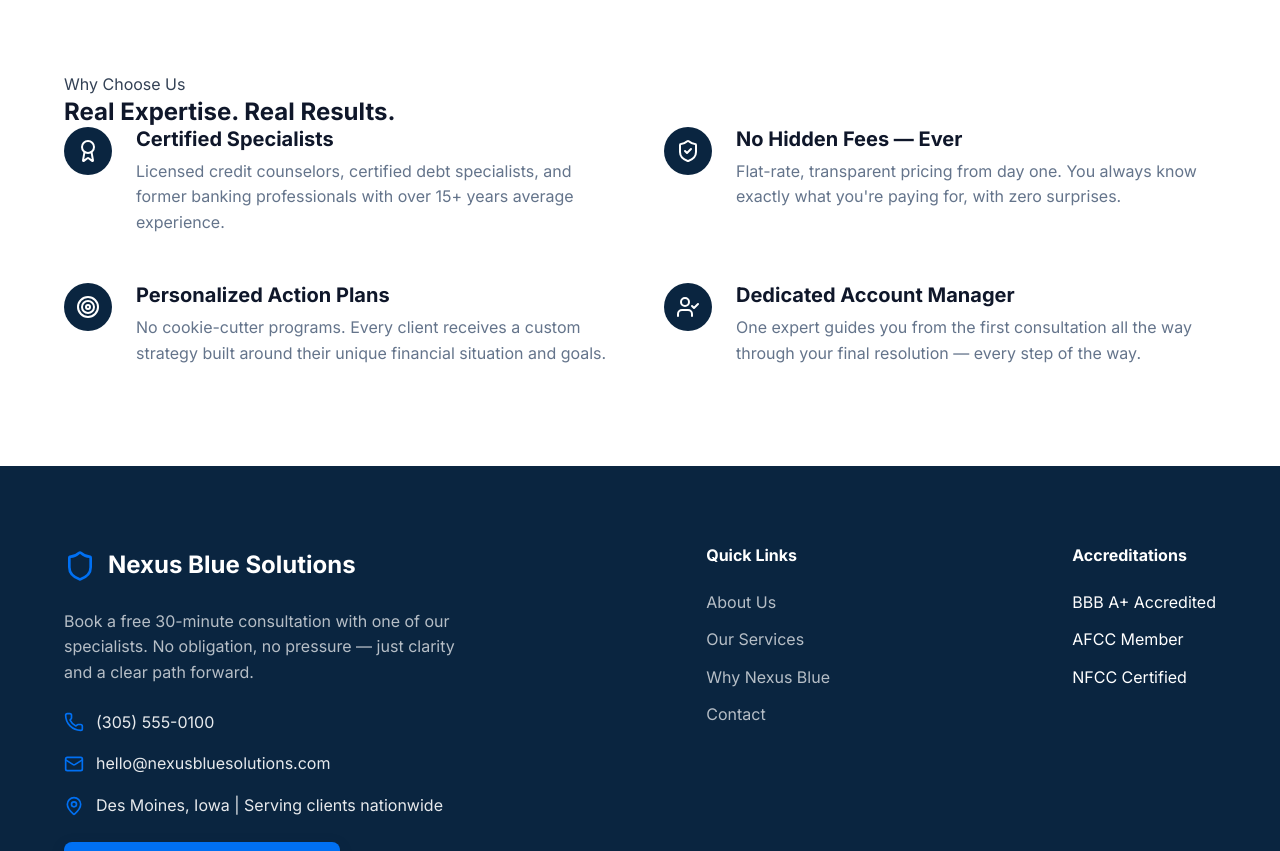
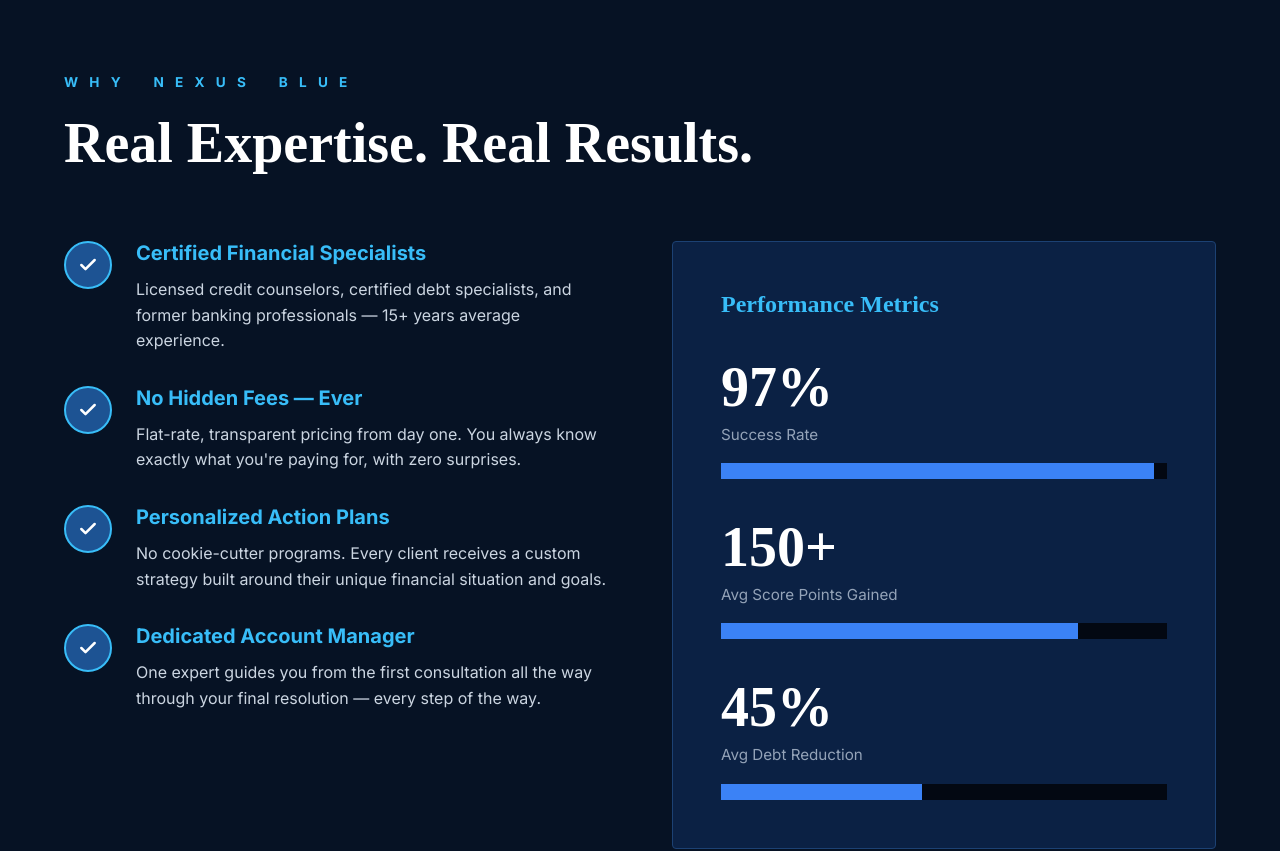
Before and after one commit to f5projects-sudo/nexus-blue-solutions, a React (Vite) app: page / in a window 1280 px wide. Shown: the part 3980-4831 px from the top of the page. Built offline with nearby package versions, Linux system fonts and the light colour scheme.

Commit message:
Update Why Us section to match dark theme corporate design

```diff
--- a/src/App.css
+++ b/src/App.css
@@ -662,3 +662,140 @@
   font-family: 'Times New Roman', Times, serif;
   line-height: 1;
 }
+/* Why Us Section Styles */
+.why-us-wrapper {
+  background-color: #061224;
+  padding: 100px 0;
+  color: white;
+}
+
+.wu-header {
+  margin-bottom: 64px;
+}
+
+.wu-tagline {
+  color: #38bdf8;
+  font-size: 0.85rem;
+  font-weight: 700;
+  letter-spacing: 4px;
+  display: block;
+  margin-bottom: 16px;
+}
+
+.wu-title {
+  font-family: 'Times New Roman', Times, serif;
+  font-size: 3.5rem;
+  font-weight: 700;
+  color: white;
+  line-height: 1.2;
+}
+
+.wu-content-grid {
+  display: grid;
+  grid-template-columns: 1fr 1fr;
+  gap: 64px;
+}
+
+.wu-features-col {
+  display: flex;
+  flex-direction: column;
+  gap: 32px;
+}
+
+.wu-feature {
+  display: flex;
+  gap: 24px;
+}
+
+.wu-icon-wrapper {
+  width: 48px;
+  height: 48px;
+  border-radius: 50%;
+  background-color: #1D5393;
+  border: 2px solid #38bdf8;
+  color: white;
+  display: flex;
+  justify-content: center;
+  align-items: center;
+  flex-shrink: 0;
+}
+
+.wu-feature-title {
+  color: #38bdf8;
+  font-size: 1.25rem;
+  font-weight: 700;
+  margin-bottom: 12px;
+}
+
+.wu-feature-desc {
+  color: #cbd5e1;
+  font-size: 1rem;
+  line-height: 1.6;
+}
+
+.wu-metrics-box {
+  background-color: #0B2144;
+  border: 1px solid #1C4173;
+  padding: 48px;
+  border-radius: 4px;
+}
+
+.wu-metrics-title {
+  color: #38bdf8;
+  font-family: 'Times New Roman', Times, serif;
+  font-size: 1.5rem;
+  font-weight: 700;
+  margin-bottom: 40px;
+}
+
+.wu-metric-item {
+  margin-bottom: 40px;
+}
+
+.wu-metric-item:last-child {
+  margin-bottom: 0;
+}
+
+.wu-metric-number {
+  color: white;
+  font-family: 'Times New Roman', Times, serif;
+  font-size: 3.5rem;
+  font-weight: 700;
+  line-height: 1;
+  margin-bottom: 8px;
+}
+
+.wu-metric-label {
+  color: #94a3b8;
+  font-size: 0.95rem;
+  margin-bottom: 16px;
+}
+
+.wu-progress-bg {
+  width: 100%;
+  height: 16px;
+  background-color: #030812;
+  border-radius: 0;
+  overflow: hidden;
+}
+
+.wu-progress-fill {
+  height: 100%;
+  background-color: #3b82f6; /* Bright blue progress */
+}
+
+.wu-accreditation {
+  color: #64748b;
+  font-size: 0.85rem;
+  text-align: right;
+  margin-top: 16px;
+}
+
+@media (max-width: 992px) {
+  .wu-content-grid {
+    grid-template-columns: 1fr;
+  }
+  .wu-title {
+    font-size: 2.5rem;
+  }
+}
--- a/src/components/WhyUs.jsx
+++ b/src/components/WhyUs.jsx
@@ -1,61 +1,98 @@
 import React from 'react';
-import { Award, ShieldCheck, Target, UserCheck } from 'lucide-react';
+import { Check } from 'lucide-react';
 
 const WhyUs = () => {
   return (
-    <section id="why-us" className="section why-us">
+    <section id="why-us" className="why-us-wrapper">
       <div className="container">
-        <div className="section-header">
-          <span className="section-tagline">Why Choose Us</span>
-          <h2 className="section-title">Real Expertise. Real Results.</h2>
+        <div className="wu-header">
+          <span className="wu-tagline">W H Y &nbsp;&nbsp; N E X U S &nbsp;&nbsp; B L U E</span>
+          <h2 className="wu-title">Real Expertise. Real Results.</h2>
         </div>
 
-        <div className="features-grid">
-          <div className="feature-item">
-            <div className="feature-item-icon">
-              <Award size={24} />
+        <div className="wu-content-grid">
+          {/* Left Column: Features */}
+          <div className="wu-features-col">
+            <div className="wu-feature">
+              <div className="wu-icon-wrapper">
+                <Check size={20} strokeWidth={3} className="wu-check-icon" />
               </div>
-            <div>
-              <h3 className="feature-item-title">Certified Specialists</h3>
-              <p className="feature-item-desc">
-                Licensed credit counselors, certified debt specialists, and former banking professionals with over 15+ years average experience.
+              <div className="wu-feature-text">
+                <h3 className="wu-feature-title">Certified Financial Specialists</h3>
+                <p className="wu-feature-desc">
+                  Licensed credit counselors, certified debt specialists, and former banking professionals — 15+ years average experience.
                 </p>
               </div>
             </div>
 
-          <div className="feature-item">
-            <div className="feature-item-icon">
-              <ShieldCheck size={24} />
+            <div className="wu-feature">
+              <div className="wu-icon-wrapper">
+                <Check size={20} strokeWidth={3} className="wu-check-icon" />
               </div>
-            <div>
-              <h3 className="feature-item-title">No Hidden Fees — Ever</h3>
-              <p className="feature-item-desc">
+              <div className="wu-feature-text">
+                <h3 className="wu-feature-title">No Hidden Fees — Ever</h3>
+                <p className="wu-feature-desc">
                   Flat-rate, transparent pricing from day one. You always know exactly what you're paying for, with zero surprises.
                 </p>
               </div>
             </div>
 
-          <div className="feature-item">
-            <div className="feature-item-icon">
-              <Target size={24} />
+            <div className="wu-feature">
+              <div className="wu-icon-wrapper">
+                <Check size={20} strokeWidth={3} className="wu-check-icon" />
               </div>
-            <div>
-              <h3 className="feature-item-title">Personalized Action Plans</h3>
-              <p className="feature-item-desc">
+              <div className="wu-feature-text">
+                <h3 className="wu-feature-title">Personalized Action Plans</h3>
+                <p className="wu-feature-desc">
                   No cookie-cutter programs. Every client receives a custom strategy built around their unique financial situation and goals.
                 </p>
               </div>
             </div>
 
-          <div className="feature-item">
-            <div className="feature-item-icon">
-              <UserCheck size={24} />
+            <div className="wu-feature">
+              <div className="wu-icon-wrapper">
+                <Check size={20} strokeWidth={3} className="wu-check-icon" />
               </div>
-            <div>
-              <h3 className="feature-item-title">Dedicated Account Manager</h3>
-              <p className="feature-item-desc">
+              <div className="wu-feature-text">
+                <h3 className="wu-feature-title">Dedicated Account Manager</h3>
+                <p className="wu-feature-desc">
                   One expert guides you from the first consultation all the way through your final resolution — every step of the way.
                 </p>
+              </div>
+            </div>
+          </div>
+
+          {/* Right Column: Performance Metrics */}
+          <div className="wu-metrics-col">
+            <div className="wu-metrics-box">
+              <h3 className="wu-metrics-title">Performance Metrics</h3>
+
+              <div className="wu-metric-item">
+                <div className="wu-metric-number">97%</div>
+                <div className="wu-metric-label">Success Rate</div>
+                <div className="wu-progress-bg">
+                  <div className="wu-progress-fill" style={{ width: '97%' }}></div>
+                </div>
+              </div>
+
+              <div className="wu-metric-item">
+                <div className="wu-metric-number">150+</div>
+                <div className="wu-metric-label">Avg Score Points Gained</div>
+                <div className="wu-progress-bg">
+                  <div className="wu-progress-fill" style={{ width: '80%' }}></div>
+                </div>
+              </div>
+
+              <div className="wu-metric-item">
+                <div className="wu-metric-number">45%</div>
+                <div className="wu-metric-label">Avg Debt Reduction</div>
+                <div className="wu-progress-bg">
+                  <div className="wu-progress-fill" style={{ width: '45%' }}></div>
+                </div>
+              </div>
+            </div>
+            <div className="wu-accreditation">
+              BBB A+ Accredited &nbsp;&middot;&nbsp; AFCC Member &nbsp;&middot;&nbsp; NFCC Certified
             </div>
           </div>
         </div>
```
Lines whose indentation alone changed are shown as unchanged.
